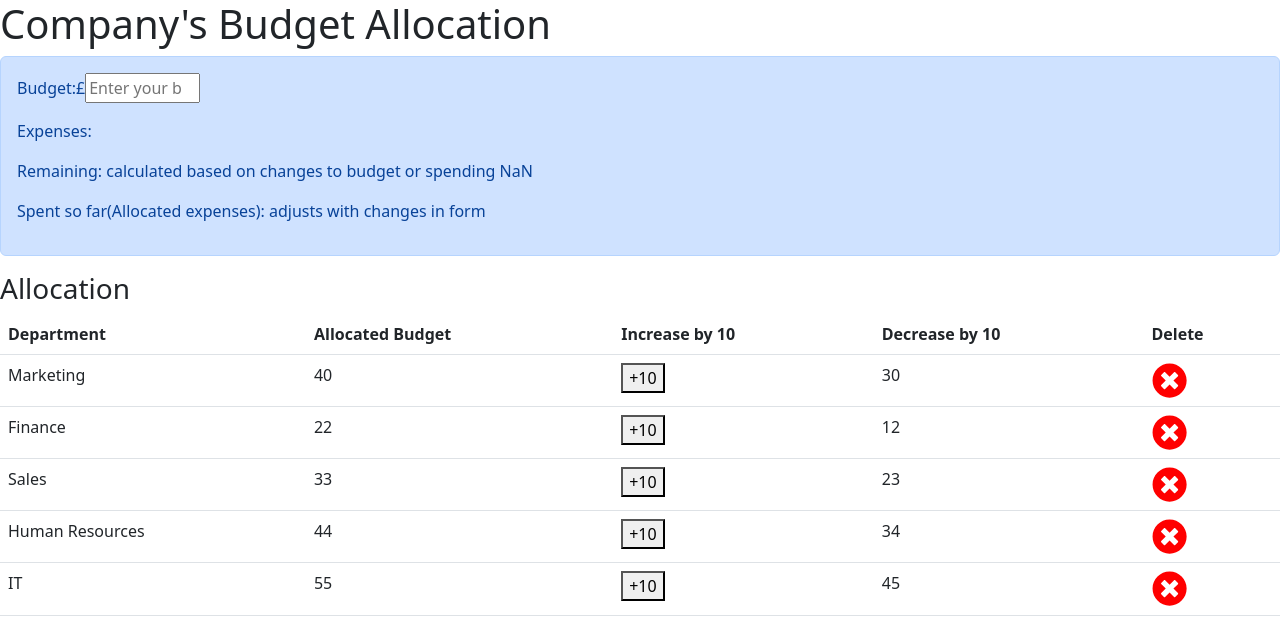
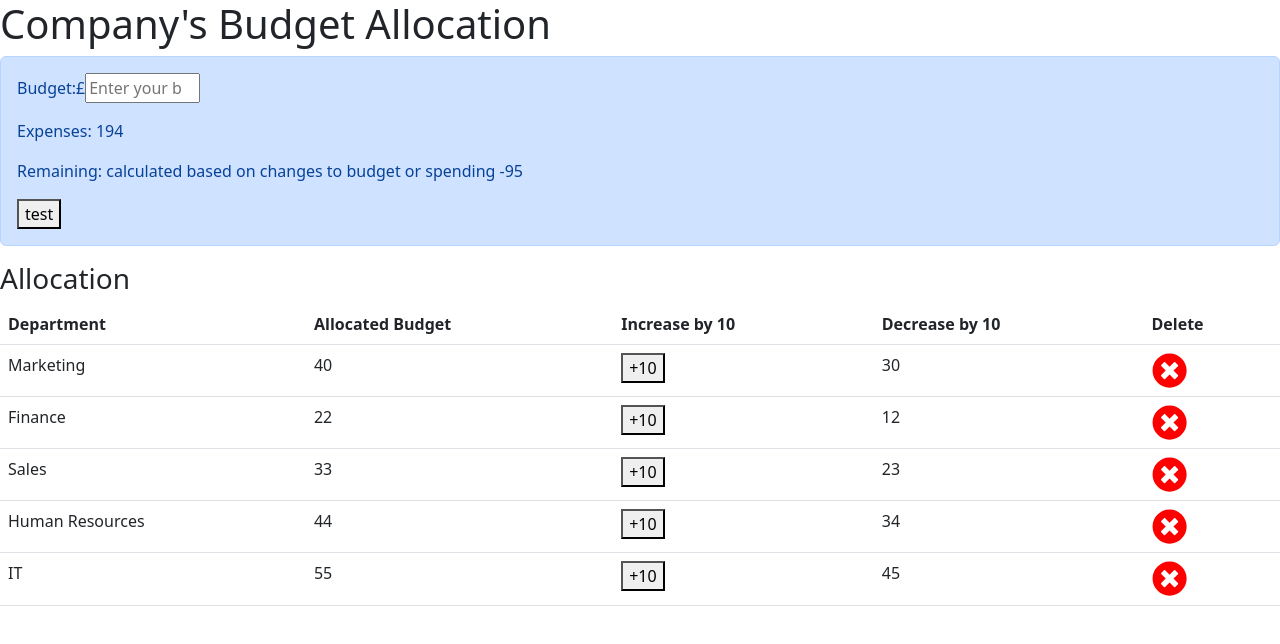
Before and after one commit to mathorin/budget-allocation, a React (Create React App) app: page / in a window 1280 px wide. Shown: the top 644 px of the page. Built offline with nearby package versions, Linux system fonts and the light colour scheme.

Commit message:
Update BudgetOverview.js

```diff
--- a/src/components/BudgetOverview.js
+++ b/src/components/BudgetOverview.js
@@ -3,13 +3,16 @@ import { AppContext } from '../context/AppContext';
 
 const BudgetOverview = () => {
     // removed budget from here, will want to add back and use useContext
-    const { expenses, Location, budgety } = useContext(AppContext);
+    const { expense, Location, budget } = useContext(AppContext);
 
-    // const totalExpenses = expenses.reduce((total, item) => {
-    // return (total += (item.unitprice * item.quantity));
-    // }, 0);
+    const totalExpenses = expense.map((obj) => obj.budgetAlloc).reduce((acc, cv) => acc + cv, 0)
 
-    const [budget, setBudget] = useState('0');
+    const handleClick = () => {
+        alert('Budget is '+ budget + ' dollars')
+
+    }
+
+    // const [budget, setBudget] = useState('0');
 
     return (
         <div className='alert alert-primary'>
@@ -21,17 +24,20 @@ const BudgetOverview = () => {
                         step='10'
                         max={20000}
                         min={0}
-                        onChange={e => setBudget(e.target.value)}
+                        // onChange={e => 'setBudget(e.target.value)}
                         >
                     </input>
                 </span>
             </p>
             {/* <span>Budget: {Location}{totalBudget}</span> */}
             {/* <p>Budget: {budget}</p> */}
-            <p>Expenses: {expenses}</p>
+
+
+            <p>Expenses: {totalExpenses}</p>
             <p></p>
-            <p><span>Remaining: calculated based on changes to budget or spending {budget - expenses}</span></p>
-            <p><span>Spent so far(Allocated expenses):{expenses} adjusts with changes in form</span></p>
+            <p><span>Remaining: calculated based on changes to budget or spending {budget - totalExpenses}</span></p>
+            <button onClick={handleClick}>test</button>
+            {/* <p><span>Spent so far(Allocated expenses):{expense} adjusts with changes in form</span></p> */}
         </div>
     );
 };
```
